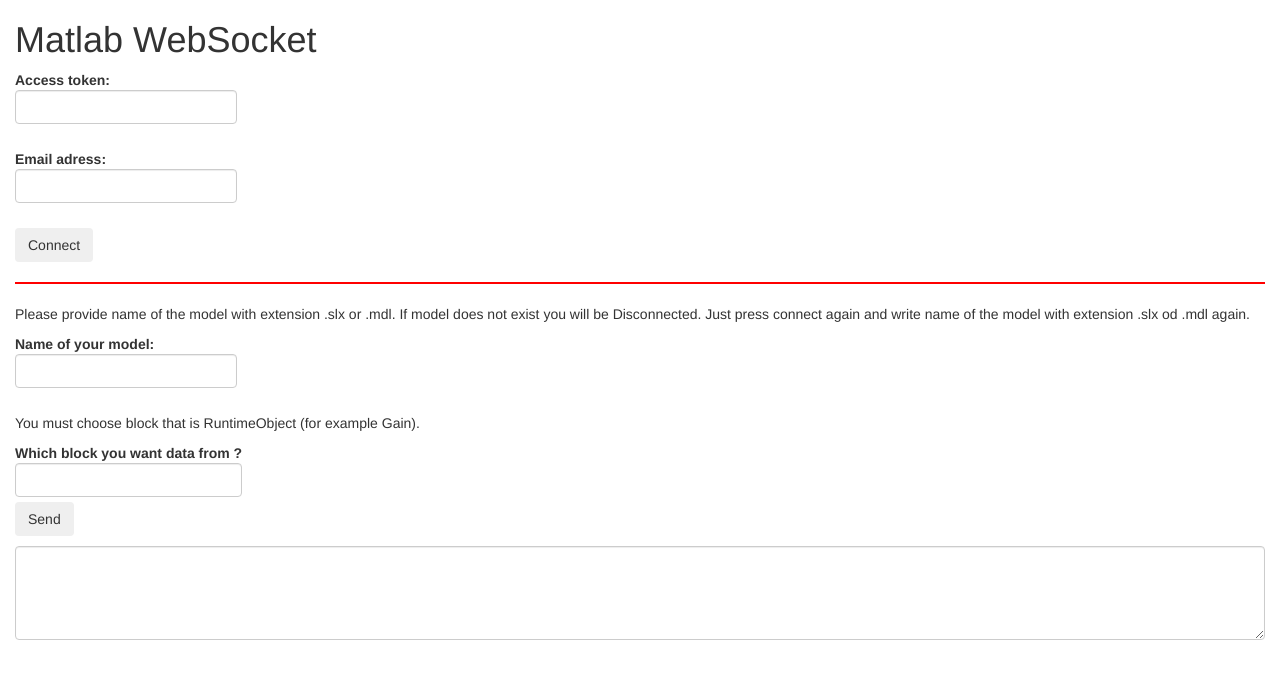
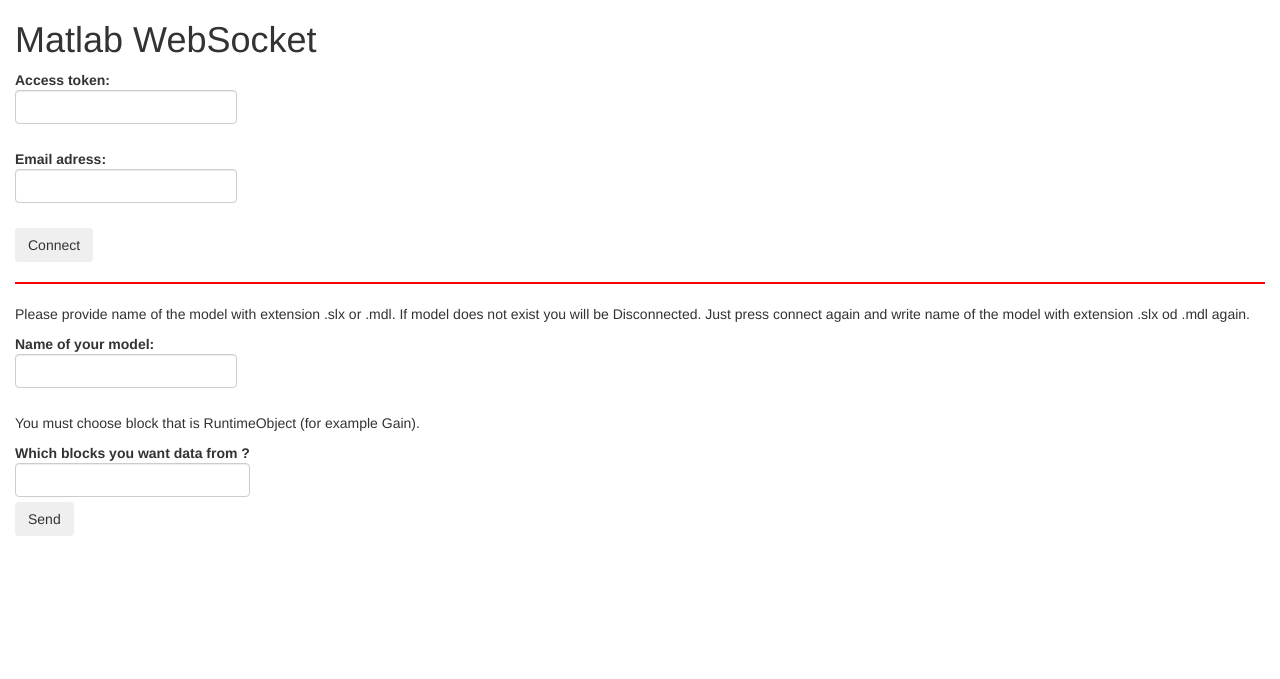
Before and after one commit to Rokulus/DP_procka, a Python web app: template static/templates/websocket.html in a window 1280 px wide. Shown: the top 679 px of the page. Run offline with Jinja, Linux system fonts and the light colour scheme; the template is opened without the code that fills it, so the values that code supplies are empty; some libraries are stand-ins or nearby versions.

Commit message:
Add support for more blocks in Websocket

```diff
--- a/static/templates/websocket.html
+++ b/static/templates/websocket.html
@@ -23,14 +23,16 @@
                 <label>Name of your model: <input type="text" id="modelName" class="form-control" autocomplete="off"/></label>
                 <br><br>
                 <p>You must choose block that is RuntimeObject (for example Gain).</p>
-                <label>Which block you want data from ? <input type="text" id="block" class="form-control" autocomplete="off"/></label>
+                <label>Which blocks you want data from ? <input type="text" id="blocks" class="form-control" autocomplete="off"/></label>
                 <br>
                 <button class="btn" >Send</button>
             </form>
             <ul id='messages'>
             </ul>
 
-            <textarea id="data" class="form-control" rows="4" cols="50"></textarea>
+            <div id="blocks_data">
+
+            </div>
           </div>
 
 
@@ -38,35 +40,45 @@
         <script>
         var ws = null;
             function connect(event) {
-                var email = document.getElementById("email")
-                var token = document.getElementById("token")
+                var email = document.getElementById("email");
+                var token = document.getElementById("token");
                 ws = new WebSocket("ws://localhost:8000/matlab/ws?token=" + token.value + "&email=" + email.value);
                 ws.onmessage = function(event) {
-                    var content = document.createTextNode(event.data)
-                    var textarea = document.getElementById('data')
-                    textarea.append(content)
-                    textarea.append('\r\n')
+                    var data_arr = event.data.split(":")
+                    var textarea = document.getElementById(data_arr[0]);
+                    textarea.append(data_arr[1]);
+                    textarea.append('\r\n');
                 };
                 ws.onopen = async (event) => {
                     var info = document.getElementById("info");
                     info.innerHTML = "<br>" + "Connected!";
-                    info.classList.add("text-success")
+                    info.classList.add("text-success");
                 }
                 ws.onclose = async (event) => {
                     var info = document.getElementById("info");
                     info.innerHTML = "<br>" + "Disconnected!";
-                    info.classList.add("text-danger")
+                    info.classList.add("text-danger");
                 }
-                event.preventDefault()
+                event.preventDefault();
             }
             function sendMessage(event) {
                 var modelName = document.getElementById("modelName")
                 ws.send(modelName.value)
-                modelName.value = ''
 
-                var block = document.getElementById("block")
-                ws.send(block.value)
-                block.value = ''
+                var blocks = document.getElementById("blocks")
+                blocks_arr = blocks.value.split(",")
+                var div = document.getElementById("blocks_data")
+                blocks_arr.forEach(block => {
+                    var block_name = document.createElement("label");
+                    block_name.innerHTML = block;
+                    div.appendChild(block_name);
+                    var input = document.createElement("textarea");
+                    input.id = block;
+                    input.rows = "4";
+                    input.className="form-control";
+                    div.appendChild(input);
+                });
+                ws.send(blocks.value)
 
                 event.preventDefault()
             }
```
Also changed, not shown: app/api/endpoints/matlab.py (+10 -7 lines), 1 other file.
